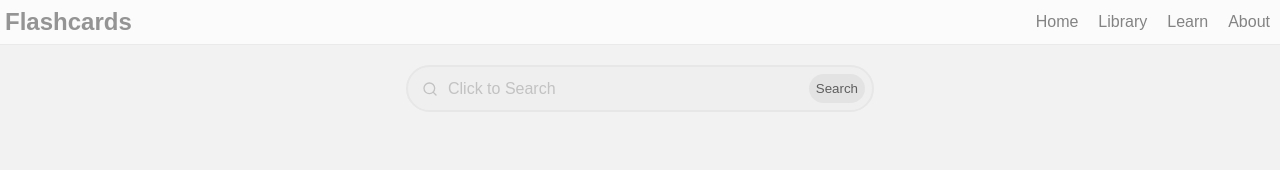
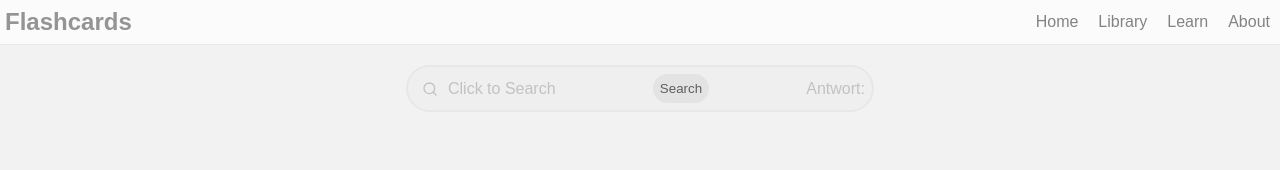
Before and after one commit to jonjon02/flashcards_project, a React (Vite) app in the folder frontend/react/flashcards-frontend/: page / in a window 1280 px wide. Shown: the top 170 px of the page. Built offline with nearby package versions, Linux system fonts and the light colour scheme.

Commit message:
button component

```diff
--- a/frontend/react/flashcards-frontend/src/components/Button.jsx
+++ b/frontend/react/flashcards-frontend/src/components/Button.jsx
@@ -1,7 +1,10 @@
 import './Button.css'
+import { useState } from 'react'
 import { AlignStartHorizontal, Search } from 'lucide-react'
 
 export function MyButton(props) {
+
+    const [answer, setAnswer] = useState(null)
 
     async function getData() {
         const url = "http://127.0.0.1:8000/library/deck/card/3"
@@ -10,24 +13,32 @@ export function MyButton(props) {
             if (!response) {
                 throw new Error(`Response status ${response.status}`)
             }
-            console.log("test2")
 
-            const result = await response.json()
-            console.log(result.answer)
+            const resultSet = await response.json()
+            const resultReadable = resultSet.question + "\n" + resultSet.answer + "\n" + resultSet.difficulty + "\n" + resultSet.date_created
+            setAnswer(resultReadable)
+
+            console.log(resultReadable)
+            alert(resultReadable)
 
             }
 
             catch {
             console.error()
         }
-
-        return result.answer
+        return resultSet
     }
 
     return (
+        <>
         <button
             onClick={getData} className='button'>
             Search
         </button>
-    )
-}
+        <div>
+        <p className="api-result">
+            Antwort: {answer}
+        </p>
+        </div>
+        </>
+)}
```
